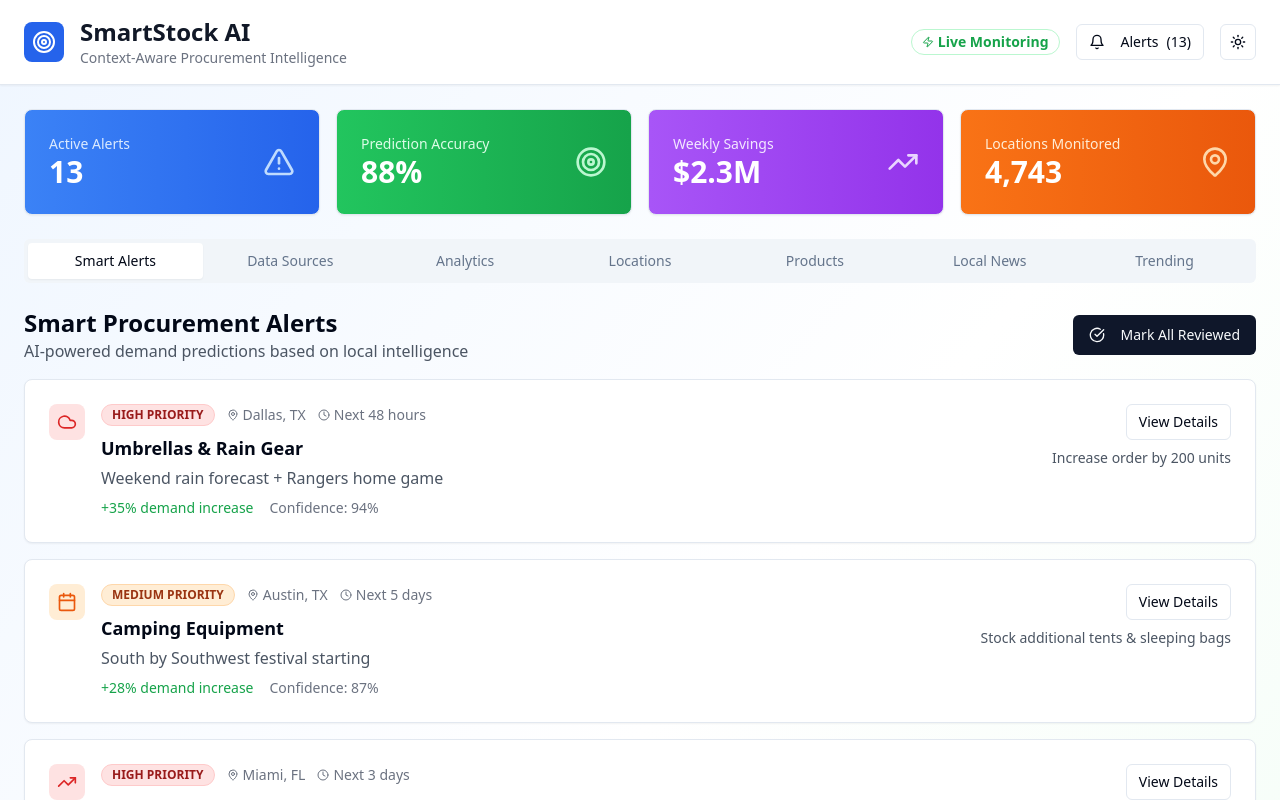
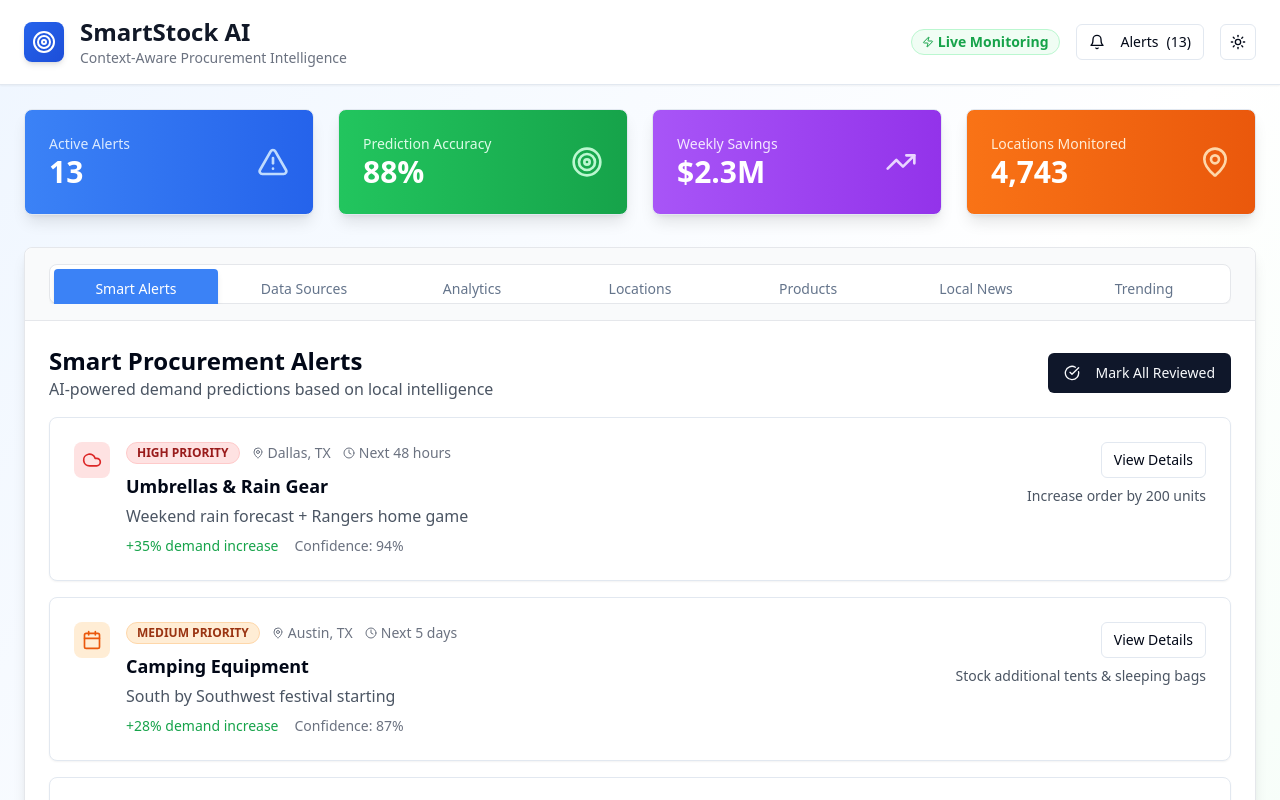
Before and after one commit to amanInBlack17/local-pulse-procure, a React (Vite) app: page / in a window 1280 px wide. Shown: the top 800 px of the page. Built offline with nearby package versions, Linux system fonts and the light colour scheme.

Commit message:
Fix: Improve tab bar and responsiveness
Improved the tab bar's appearance and responsiveness, resolving overlapping issues and enhancing visual clarity.

```diff
--- a/src/pages/Index.tsx
+++ b/src/pages/Index.tsx
@@ -33,11 +33,11 @@ const Index = () => {
   return (
     <div className="min-h-screen bg-gradient-to-br from-blue-50 via-white to-green-50 dark:from-gray-900 dark:via-gray-800 dark:to-gray-900">
       {/* Header */}
-      <div className="bg-white dark:bg-gray-800 border-b shadow-sm">
+      <div className="bg-white dark:bg-gray-800 border-b shadow-sm sticky top-0 z-50">
         <div className="max-w-7xl mx-auto px-4 sm:px-6 py-4">
           <div className="flex flex-col sm:flex-row items-start sm:items-center justify-between gap-4">
             <div className="flex items-center space-x-4">
-              <div className="w-10 h-10 bg-blue-600 rounded-lg flex items-center justify-center">
+              <div className="w-10 h-10 bg-gradient-to-br from-blue-600 to-blue-700 rounded-lg flex items-center justify-center shadow-md">
                 <Target className="w-6 h-6 text-white" />
               </div>
               <div>
@@ -46,7 +46,7 @@ const Index = () => {
               </div>
             </div>
             <div className="flex items-center space-x-2 sm:space-x-4 w-full sm:w-auto">
-              <Badge variant="outline" className="text-green-600 border-green-200 text-xs sm:text-sm">
+              <Badge variant="outline" className="text-green-600 border-green-200 text-xs sm:text-sm bg-green-50 dark:bg-green-900/20 dark:text-green-400 dark:border-green-800">
                 <Zap className="w-3 h-3 mr-1" />
                 Live Monitoring
               </Badge>
@@ -60,10 +60,10 @@ const Index = () => {
         </div>
       </div>
 
-      <div className="max-w-7xl mx-auto p-4 sm:p-6 space-y-4 sm:space-y-6">
+      <div className="max-w-7xl mx-auto p-4 sm:p-6 space-y-6 sm:space-y-8">
         {/* Key Metrics */}
-        <div className="grid grid-cols-1 sm:grid-cols-2 lg:grid-cols-4 gap-4">
-          <Card className="bg-gradient-to-r from-blue-500 to-blue-600 text-white">
+        <div className="grid grid-cols-1 sm:grid-cols-2 lg:grid-cols-4 gap-4 sm:gap-6">
+          <Card className="bg-gradient-to-r from-blue-500 to-blue-600 text-white shadow-lg hover:shadow-xl transition-shadow">
             <CardContent className="p-4 sm:p-6">
               <div className="flex items-center justify-between">
                 <div>
@@ -75,7 +75,7 @@ const Index = () => {
             </CardContent>
           </Card>
 
-          <Card className="bg-gradient-to-r from-green-500 to-green-600 text-white">
+          <Card className="bg-gradient-to-r from-green-500 to-green-600 text-white shadow-lg hover:shadow-xl transition-shadow">
             <CardContent className="p-4 sm:p-6">
               <div className="flex items-center justify-between">
                 <div>
@@ -87,7 +87,7 @@ const Index = () => {
             </CardContent>
           </Card>
 
-          <Card className="bg-gradient-to-r from-purple-500 to-purple-600 text-white">
+          <Card className="bg-gradient-to-r from-purple-500 to-purple-600 text-white shadow-lg hover:shadow-xl transition-shadow">
             <CardContent className="p-4 sm:p-6">
               <div className="flex items-center justify-between">
                 <div>
@@ -99,7 +99,7 @@ const Index = () => {
             </CardContent>
           </Card>
 
-          <Card className="bg-gradient-to-r from-orange-500 to-orange-600 text-white">
+          <Card className="bg-gradient-to-r from-orange-500 to-orange-600 text-white shadow-lg hover:shadow-xl transition-shadow">
             <CardContent className="p-4 sm:p-6">
               <div className="flex items-center justify-between">
                 <div>
@@ -112,32 +112,75 @@ const Index = () => {
           </Card>
         </div>
 
-        {/* Main Content */}
-        <Tabs defaultValue="alerts" className="space-y-4 sm:space-y-6">
+        {/* Main Content with Improved Tabs */}
+        <div className="bg-white dark:bg-gray-800 rounded-lg shadow-lg border border-gray-200 dark:border-gray-700">
+          <Tabs defaultValue="alerts" className="w-full">
+            {/* Enhanced Tab Navigation */}
+            <div className="border-b border-gray-200 dark:border-gray-700 bg-gray-50 dark:bg-gray-800/50 rounded-t-lg">
+              <div className="px-4 sm:px-6 py-4">
                 <div className="overflow-x-auto">
-            <TabsList className="grid w-full min-w-fit grid-cols-7 h-auto">
-              <TabsTrigger value="alerts" className="text-xs sm:text-sm py-2 px-2 sm:px-4 whitespace-nowrap">Smart Alerts</TabsTrigger>
-              <TabsTrigger value="sources" className="text-xs sm:text-sm py-2 px-2 sm:px-4 whitespace-nowrap">Data Sources</TabsTrigger>
-              <TabsTrigger value="analytics" className="text-xs sm:text-sm py-2 px-2 sm:px-4 whitespace-nowrap">Analytics</TabsTrigger>
-              <TabsTrigger value="locations" className="text-xs sm:text-sm py-2 px-2 sm:px-4 whitespace-nowrap">Locations</TabsTrigger>
-              <TabsTrigger value="trending" className="text-xs sm:text-sm py-2 px-2 sm:px-4 whitespace-nowrap">Products</TabsTrigger>
-              <TabsTrigger value="news" className="text-xs sm:text-sm py-2 px-2 sm:px-4 whitespace-nowrap">Local News</TabsTrigger>
-              <TabsTrigger value="topics" className="text-xs sm:text-sm py-2 px-2 sm:px-4 whitespace-nowrap">Trending</TabsTrigger>
+                  <TabsList className="grid w-full min-w-max grid-cols-7 bg-white dark:bg-gray-700 shadow-sm border border-gray-200 dark:border-gray-600 rounded-lg p-1 gap-1">
+                    <TabsTrigger
+                      value="alerts"
+                      className="text-xs sm:text-sm py-2.5 px-3 sm:px-4 whitespace-nowrap data-[state=active]:bg-blue-500 data-[state=active]:text-white data-[state=active]:shadow-md transition-all duration-200 hover:bg-gray-100 dark:hover:bg-gray-600"
+                    >
+                      Smart Alerts
+                    </TabsTrigger>
+                    <TabsTrigger
+                      value="sources"
+                      className="text-xs sm:text-sm py-2.5 px-3 sm:px-4 whitespace-nowrap data-[state=active]:bg-blue-500 data-[state=active]:text-white data-[state=active]:shadow-md transition-all duration-200 hover:bg-gray-100 dark:hover:bg-gray-600"
+                    >
+                      Data Sources
+                    </TabsTrigger>
+                    <TabsTrigger
+                      value="analytics"
+                      className="text-xs sm:text-sm py-2.5 px-3 sm:px-4 whitespace-nowrap data-[state=active]:bg-blue-500 data-[state=active]:text-white data-[state=active]:shadow-md transition-all duration-200 hover:bg-gray-100 dark:hover:bg-gray-600"
+                    >
+                      Analytics
+                    </TabsTrigger>
+                    <TabsTrigger
+                      value="locations"
+                      className="text-xs sm:text-sm py-2.5 px-3 sm:px-4 whitespace-nowrap data-[state=active]:bg-blue-500 data-[state=active]:text-white data-[state=active]:shadow-md transition-all duration-200 hover:bg-gray-100 dark:hover:bg-gray-600"
+                    >
+                      Locations
+                    </TabsTrigger>
+                    <TabsTrigger
+                      value="trending"
+                      className="text-xs sm:text-sm py-2.5 px-3 sm:px-4 whitespace-nowrap data-[state=active]:bg-blue-500 data-[state=active]:text-white data-[state=active]:shadow-md transition-all duration-200 hover:bg-gray-100 dark:hover:bg-gray-600"
+                    >
+                      Products
+                    </TabsTrigger>
+                    <TabsTrigger
+                      value="news"
+                      className="text-xs sm:text-sm py-2.5 px-3 sm:px-4 whitespace-nowrap data-[state=active]:bg-blue-500 data-[state=active]:text-white data-[state=active]:shadow-md transition-all duration-200 hover:bg-gray-100 dark:hover:bg-gray-600"
+                    >
+                      Local News
+                    </TabsTrigger>
+                    <TabsTrigger
+                      value="topics"
+                      className="text-xs sm:text-sm py-2.5 px-3 sm:px-4 whitespace-nowrap data-[state=active]:bg-blue-500 data-[state=active]:text-white data-[state=active]:shadow-md transition-all duration-200 hover:bg-gray-100 dark:hover:bg-gray-600"
+                    >
+                      Trending
+                    </TabsTrigger>
                   </TabsList>
                 </div>
+              </div>
+            </div>
 
-          <TabsContent value="alerts">
+            {/* Tab Content with Better Spacing */}
+            <div className="p-4 sm:p-6">
+              <TabsContent value="alerts" className="mt-0">
                 <ProcurementAlerts />
               </TabsContent>
 
-          <TabsContent value="sources">
+              <TabsContent value="sources" className="mt-0">
                 <DataSources />
               </TabsContent>
 
-          <TabsContent value="analytics">
+              <TabsContent value="analytics" className="mt-0">
                 <div className="grid grid-cols-1 xl:grid-cols-2 gap-4 sm:gap-6">
                   <DemandChart />
-              <Card>
+                  <Card className="shadow-md">
                     <CardHeader>
                       <CardTitle className="flex items-center text-lg">
                         <BarChart3 className="w-5 h-5 mr-2" />
@@ -171,25 +214,27 @@ const Index = () => {
                 </div>
               </TabsContent>
 
-          <TabsContent value="locations">
+              <TabsContent value="locations" className="mt-0">
                 <LocationInsights />
               </TabsContent>
 
-          <TabsContent value="trending">
+              <TabsContent value="trending" className="mt-0">
                 <TrendingProducts />
               </TabsContent>
 
-          <TabsContent value="news">
+              <TabsContent value="news" className="mt-0">
                 <LocalNews />
               </TabsContent>
 
-          <TabsContent value="topics">
+              <TabsContent value="topics" className="mt-0">
                 <TrendingTopics />
               </TabsContent>
+            </div>
           </Tabs>
+        </div>
 
         {/* Footer */}
-        <div className="bg-white dark:bg-gray-800 rounded-lg border p-4 sm:p-6 mt-6 sm:mt-8">
+        <div className="bg-white dark:bg-gray-800 rounded-lg border shadow-lg p-4 sm:p-6 mt-6 sm:mt-8">
           <div className="text-center">
             <h3 className="text-lg font-semibold text-gray-900 dark:text-white mb-2">
               Revolutionary Retail Intelligence
```
Lines whose indentation alone changed are shown as unchanged.
